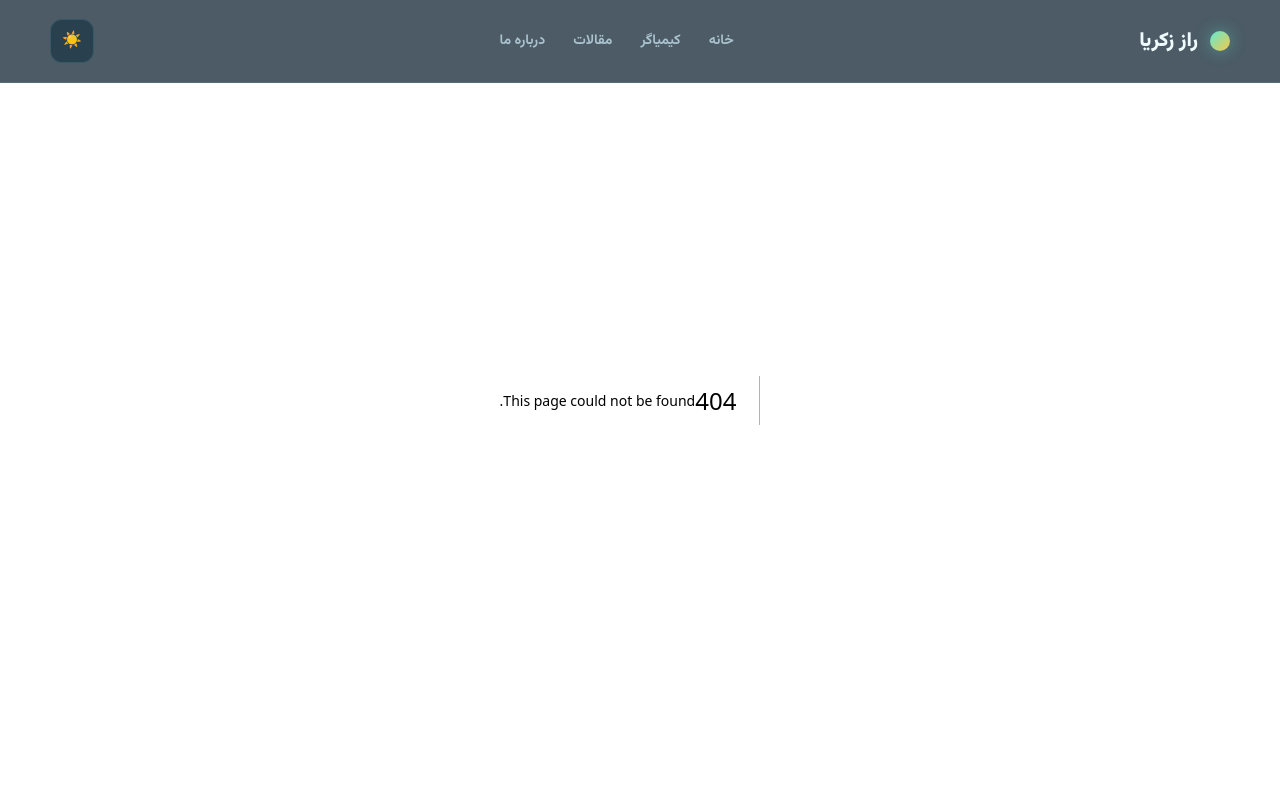
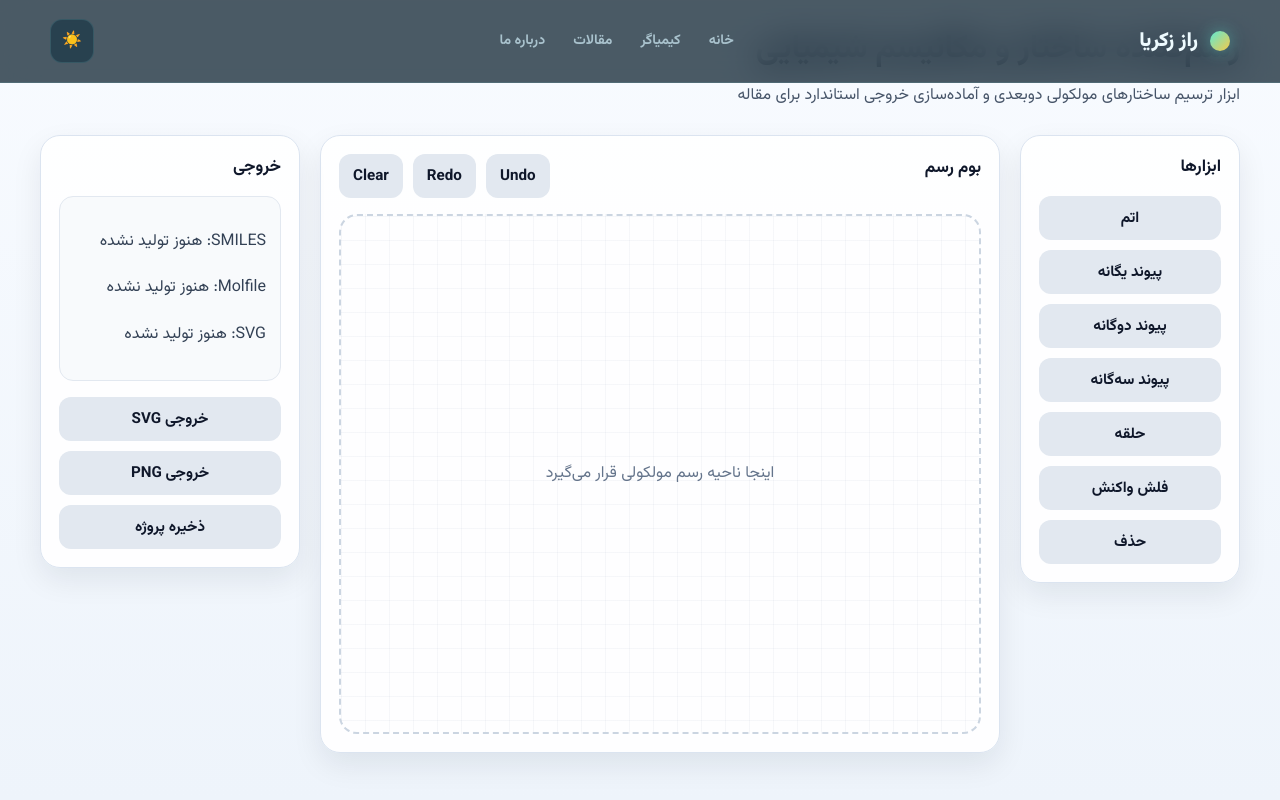
Before and after one commit to AmirhosseinHajhosseini/kimiagar_site, a Next.js app: page /molecular-drawer in a window 1280 px wide. Before the commit this address had no page. Shown: the top 800 px of the page. Built offline with nearby package versions, Linux system fonts and the light colour scheme.

Commit message:
feat: molecular drawer base layout completed

```diff
--- /dev/null
+++ b/app/molecular-drawer/page.tsx
@@ -0,0 +1,5 @@
+import MolecularDrawer from "@/components/molecular-drawer/MolecularDrawer";
+
+export default function MolecularDrawerPage() {
+  return <MolecularDrawer />;
+}
--- /dev/null
+++ b/components/molecular-drawer/MolecularDrawer.tsx
@@ -0,0 +1,65 @@
+"use client";
+
+import styles from "./molecular-drawer.module.css";
+
+export default function MolecularDrawer() {
+  return (
+    <main className={styles.container} dir="rtl">
+      <header className={styles.header}>
+        <h1 className={styles.title}>رسم‌کننده ساختار و مکانیسم شیمیایی</h1>
+        <p className={styles.subtitle}>
+          ابزار ترسیم ساختارهای مولکولی دوبعدی و آماده‌سازی خروجی استاندارد برای مقاله
+        </p>
+      </header>
+
+      <section className={styles.layout}>
+        <aside className={styles.toolbar}>
+          <h2 className={styles.panelTitle}>ابزارها</h2>
+
+          <div className={styles.toolGroup}>
+            <button className={styles.toolButton}>اتم</button>
+            <button className={styles.toolButton}>پیوند یگانه</button>
+            <button className={styles.toolButton}>پیوند دوگانه</button>
+            <button className={styles.toolButton}>پیوند سه‌گانه</button>
+            <button className={styles.toolButton}>حلقه</button>
+            <button className={styles.toolButton}>فلش واکنش</button>
+            <button className={styles.toolButton}>حذف</button>
+          </div>
+        </aside>
+
+        <section className={styles.canvasSection}>
+          <div className={styles.canvasHeader}>
+            <h2 className={styles.panelTitle}>بوم رسم</h2>
+            <div className={styles.canvasActions}>
+              <button className={styles.actionButton}>Undo</button>
+              <button className={styles.actionButton}>Redo</button>
+              <button className={styles.actionButton}>Clear</button>
+            </div>
+          </div>
+
+          <div className={styles.canvasArea}>
+            <span className={styles.canvasPlaceholder}>
+              اینجا ناحیه رسم مولکولی قرار می‌گیرد
+            </span>
+          </div>
+        </section>
+
+        <aside className={styles.outputPanel}>
+          <h2 className={styles.panelTitle}>خروجی</h2>
+
+          <div className={styles.outputBox}>
+            <p>SMILES: هنوز تولید نشده</p>
+            <p>Molfile: هنوز تولید نشده</p>
+            <p>SVG: هنوز تولید نشده</p>
+          </div>
+
+          <div className={styles.outputActions}>
+            <button className={styles.actionButton}>خروجی SVG</button>
+            <button className={styles.actionButton}>خروجی PNG</button>
+            <button className={styles.actionButton}>ذخیره پروژه</button>
+          </div>
+        </aside>
+      </section>
+    </main>
+  );
+}
--- /dev/null
+++ b/components/molecular-drawer/molecular-drawer.module.css
@@ -0,0 +1,198 @@
+.container {
+  min-height: 100vh;
+  padding: 24px;
+  background: linear-gradient(180deg, #f8fbff 0%, #eef4fb 100%);
+  color: #0f172a;
+}
+
+.header {
+  max-width: 1200px;
+  margin: 0 auto 24px;
+  text-align: right;
+}
+
+.title {
+  margin: 0 0 8px;
+  font-size: 2rem;
+  font-weight: 800;
+  color: #0f172a;
+}
+
+.subtitle {
+  margin: 0;
+  color: #475569;
+  font-size: 1rem;
+  line-height: 1.8;
+}
+
+.layout {
+  max-width: 1200px;
+  margin: 0 auto;
+  display: grid;
+  grid-template-columns: 220px 1fr 260px;
+  gap: 20px;
+  align-items: start;
+}
+
+.toolbar,
+.outputPanel,
+.canvasSection {
+  background: rgba(255, 255, 255, 0.92);
+  border: 1px solid #dbe4f0;
+  border-radius: 20px;
+  box-shadow: 0 12px 30px rgba(15, 23, 42, 0.08);
+}
+
+.toolbar,
+.outputPanel {
+  padding: 18px;
+}
+
+.canvasSection {
+  padding: 18px;
+}
+
+.panelTitle {
+  margin: 0 0 16px;
+  font-size: 1.05rem;
+  font-weight: 700;
+  color: #0f172a;
+}
+
+.toolGroup {
+  display: flex;
+  flex-direction: column;
+  gap: 10px;
+}
+
+.toolButton,
+.actionButton {
+  border: none;
+  border-radius: 12px;
+  padding: 10px 14px;
+  cursor: pointer;
+  background: #e2e8f0;
+  color: #0f172a;
+  font-size: 0.95rem;
+  font-weight: 600;
+  transition: all 0.2s ease;
+}
+
+.toolButton:hover,
+.actionButton:hover {
+  background: #1a1a2e;
+  color: #ffffff;
+}
+
+.canvasHeader {
+  display: flex;
+  align-items: center;
+  justify-content: space-between;
+  gap: 12px;
+  margin-bottom: 16px;
+}
+
+.canvasActions {
+  display: flex;
+  gap: 10px;
+  flex-wrap: wrap;
+}
+
+.canvasArea {
+  min-height: 520px;
+  border-radius: 18px;
+  border: 2px dashed #cbd5e1;
+  background:
+    linear-gradient(to right, rgba(148, 163, 184, 0.08) 1px, transparent 1px),
+    linear-gradient(to bottom, rgba(148, 163, 184, 0.08) 1px, transparent 1px);
+  background-size: 24px 24px;
+  display: flex;
+  align-items: center;
+  justify-content: center;
+  padding: 20px;
+}
+
+.canvasPlaceholder {
+  color: #64748b;
+  font-size: 1rem;
+  text-align: center;
+}
+
+.outputBox {
+  border-radius: 14px;
+  background: #f8fafc;
+  border: 1px solid #e2e8f0;
+  padding: 14px;
+  margin-bottom: 16px;
+  line-height: 1.9;
+  color: #334155;
+}
+
+.outputActions {
+  display: flex;
+  flex-direction: column;
+  gap: 10px;
+}
+
+@media (max-width: 1024px) {
+  .layout {
+    grid-template-columns: 1fr;
+  }
+
+  .canvasArea {
+    min-height: 420px;
+  }
+}
+
+@media (prefers-color-scheme: dark) {
+  .container {
+    background: linear-gradient(180deg, #0f172a 0%, #111827 100%);
+    color: #f8fafc;
+  }
+
+  .title {
+    color: #f8fafc;
+  }
+
+  .subtitle {
+    color: #cbd5e1;
+  }
+
+  .toolbar,
+  .outputPanel,
+  .canvasSection {
+    background: rgba(15, 23, 42, 0.92);
+    border: 1px solid #334155;
+    box-shadow: 0 12px 30px rgba(0, 0, 0, 0.28);
+  }
+
+  .panelTitle {
+    color: #f8fafc;
+  }
+
+  .toolButton,
+  .actionButton {
+    background: #1e293b;
+    color: #ffffff;
+  }
+
+  .toolButton:hover,
+  .actionButton:hover {
+    background: #2563eb;
+    color: #ffffff;
+  }
+
+  .canvasArea {
+    border-color: #475569;
+  }
+
+  .canvasPlaceholder {
+    color: #cbd5e1;
+  }
+
+  .outputBox {
+    background: #0f172a;
+    border-color: #334155;
+    color: #e2e8f0;
+  }
+}
```
